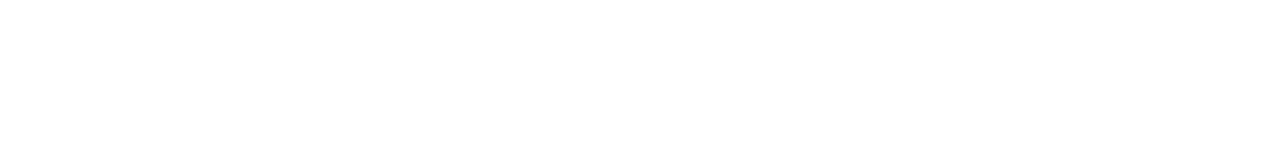
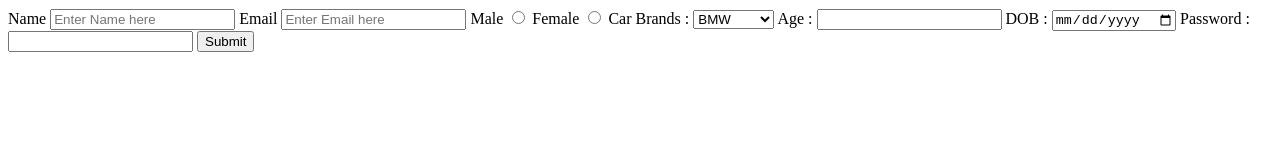
Before and after one commit to acciojob/signup-form-car-saurabh27pal, a website: page main.html in a window 1280 px wide. Drawn offline with Linux system fonts and the light colour scheme.

Commit message:
completed

```diff
--- a/main.html
+++ b/main.html
@@ -8,6 +8,50 @@
 
 <body>
 	<!-- the entire body must be written by student -->
+	<form method="post">
+		<label for="name">Name</label>
+		<input
+		  id="name"
+		  type="text"
+		  placeholder="Enter Name here"
+		  name="name"
+		  required
+		/>
+
+		<label for="email">Email</label>
+		<input
+		  id="email"
+		  type="email"
+		  placeholder="Enter Email here"
+		  name="email"
+		  required
+		/>
+
+		<label for="gender_m">Male</label>
+		<input type="radio" id="gender_m" name="gender" required />
+		<label for="gender_f">Female</label>
+		<input type="radio" id="gender_f" name="gender" required />
+		<!-- <label for="gender_others">Others</label>
+		<input type="radio" id="gender_others" name="gender" required> -->
+
+		<label for="Car">Car Brands :</label>
+		<select name="Car" id="Car">
+		  <option name="BMW" value="BMW">BMW</option>
+		  <option name="Audi" value="Audi">Audi</option>
+		  <option name="Mercedez" value="Mercedez">Mercedez</option>
+		</select>
+
+		<label for="age">Age :</label>
+		<input id="age" type="number" required min="0" />
+
+		<label for="dob">DOB :</label>
+		<input required name="dob" id="dob" type="date" />
+
+		<label for="password">Password :</label>
+		<input required name="password" id="password" type="password" />
+
+		<button type="submit">Submit</button>
+	  </form>
     <script type="text/javascript" src="./script.js">
 </script>
 
```
